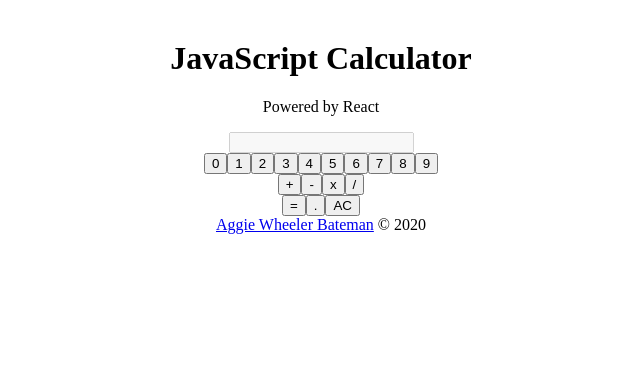
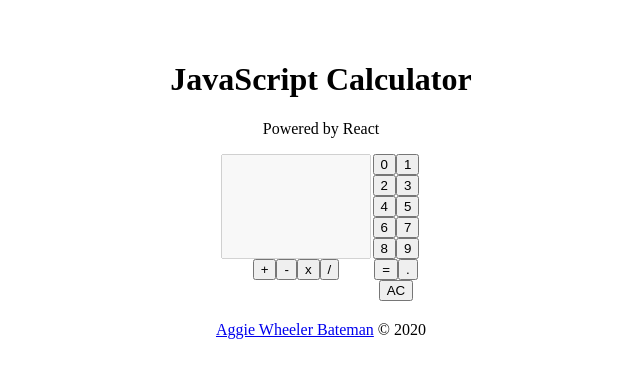
Before and after one commit to aggiewb/javascript-calculator, a React (Create React App) app in the folder client/: page / in a window 1280 px wide. Shown: the top 378 px of the page, without its empty margins (319-959 px from the left). Built offline with nearby package versions, Linux system fonts and the light colour scheme.

Commit message:
Add css layout and spacing

```diff
--- a/client/src/App.css
+++ b/client/src/App.css
@@ -0,0 +1,48 @@
+#display {
+    display: flex;
+    flex-direction: column;
+    align-items: center;
+}
+
+#display input{
+    width: 200px;
+    box-sizing: border-box;
+}
+
+#calculator {
+    display: inline-grid;
+    grid-template-columns: 150px 50px;
+}
+
+#numbers {
+    display: grid;
+    grid-template-columns: repeat(3, 50px);
+    grid-template-rows: repeat(4, 50px);
+}
+
+#zero {
+    grid-column: 1 / 4;
+}
+
+#operators {
+    display: grid;
+    grid-template-columns: repeat(1, 50px);
+    grid-template-rows: repeat(4, 50px);
+    grid-row: 1 / 2;
+    grid-column: 2 / 3;
+}
+
+#options {
+    display: grid;
+    grid-template-columns: repeat(4, 50px);
+    grid-template-rows: 50px;
+    grid-column: 1 / 3;
+}
+
+#equals {
+    grid-column: 3 / 5;
+}
+
+footer {
+    margin-top: 20px;
+}
--- a/client/src/index.css
+++ b/client/src/index.css
@@ -1,4 +1,6 @@
 body {
+    display: flex;
+    justify-content: center;
     margin: 40px 50px;
     text-align: center;
 }
```
